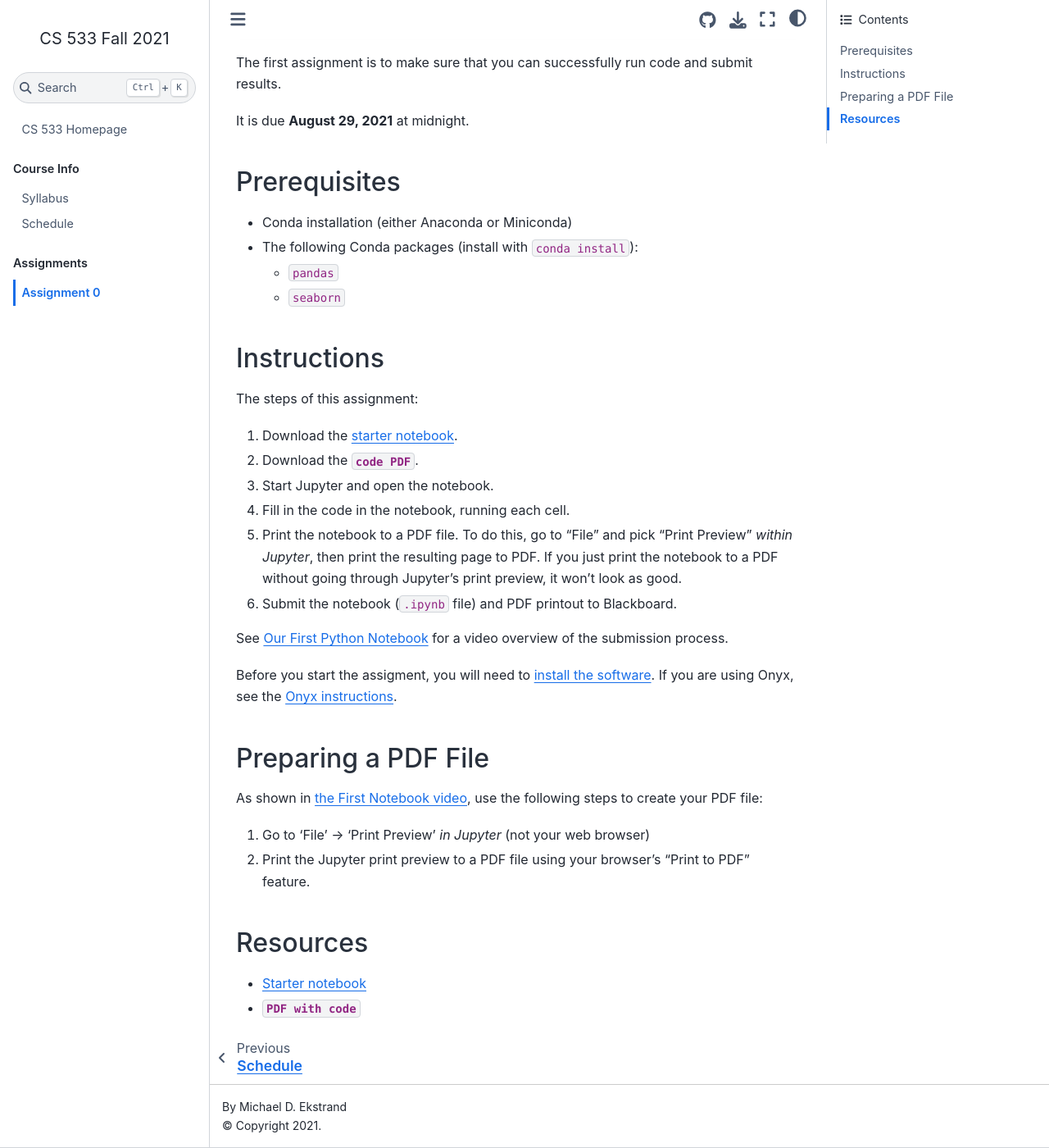
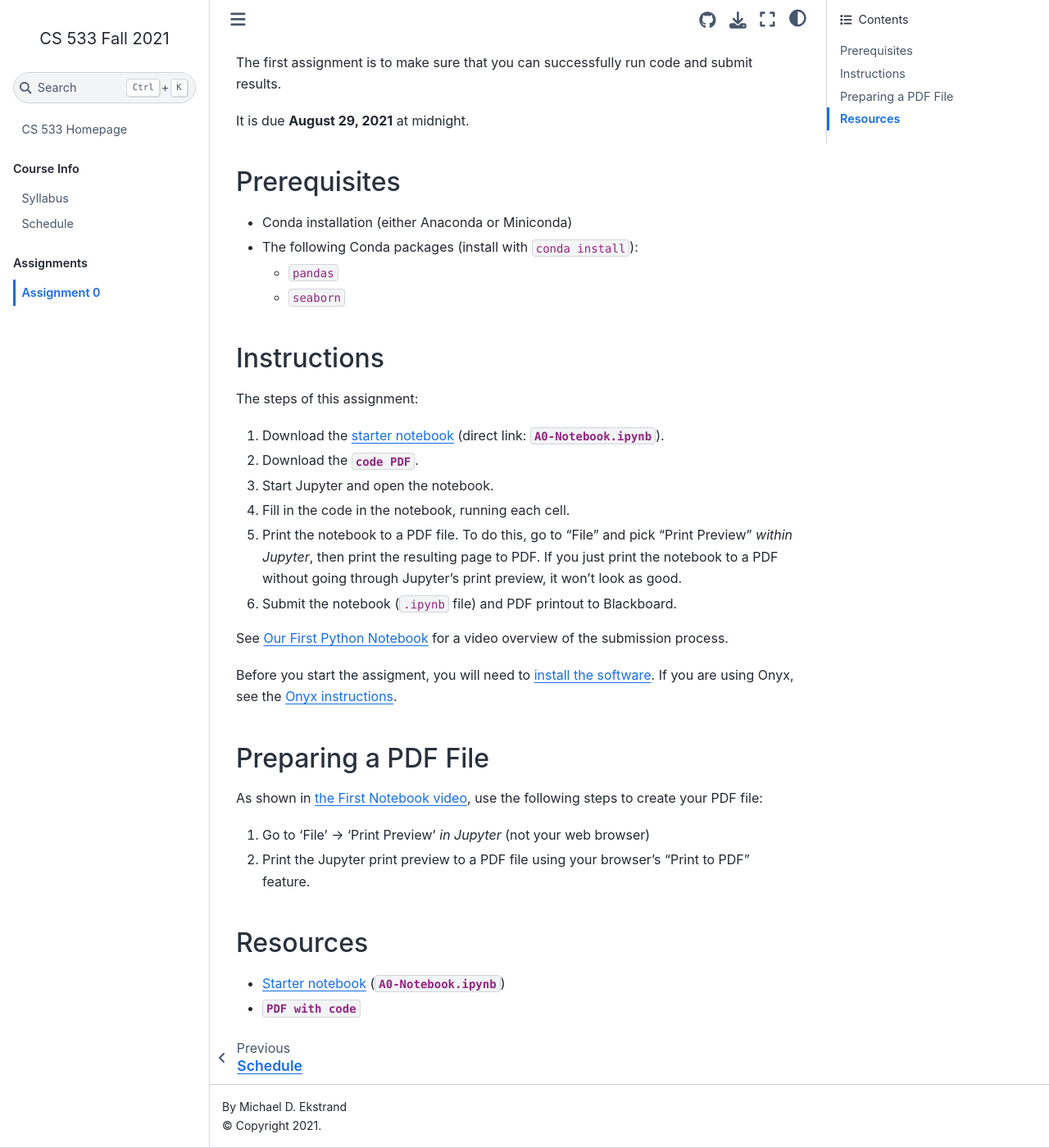
Before and after one commit to mdekstrand/cs533-web, a Jupyter Book: the page built from assignments/A0/index.md, in a window 1280 px wide and 1400 px high, scrolled down 190 px. Shown: the whole window at 82% size. Built offline with Jupyter Book 1.0.4 settings and Sphinx 7.4.7 and the Sphinx Book theme 1.1.4, drawn with Linux system fonts in a browser that asks for light colours.

Commit message:
A0 revision

```diff
--- a/_config.yml
+++ b/_config.yml
@@ -20,12 +20,12 @@ parse:
 
 execute:
   exclude_patterns:
-  - assignments/*/*.md
+  - assignments/*/*.ipynb
 
 html:
   use_issues_button: true
   use_repository_button: true
   favicon: logo.png
 
-launch:
-  binderhub_url: null
+launch_buttons:
+  binderhub_url: ''
--- a/assignments/A0/index.md
+++ b/assignments/A0/index.md
@@ -22,7 +22,7 @@ It is due **August 29, 2021** at midnight.
 
 The steps of this assignment:
 
-1. Download the [starter notebook](A0-Notebook.ipynb).
+1. Download the [starter notebook](A0-Notebook.ipynb) (direct link: {download}`A0-Notebook.ipynb`).
 2. Download the {download}`code PDF <A0-Solution.pdf>`.
 3. Start Jupyter and open the notebook.
 3. Fill in the code in the notebook, running each cell.
@@ -43,5 +43,5 @@ As shown in [the First Notebook video](../../content/week1/index.md#first-notebo
 
 ## Resources
 
-- [Starter notebook](A0-Notebook.ipynb)
+- [Starter notebook](A0-Notebook.ipynb) ({download}`A0-Notebook.ipynb`)
 - {download}`PDF with code <A0-Solution.pdf>`
```
Also changed, not shown: 1 other file.
